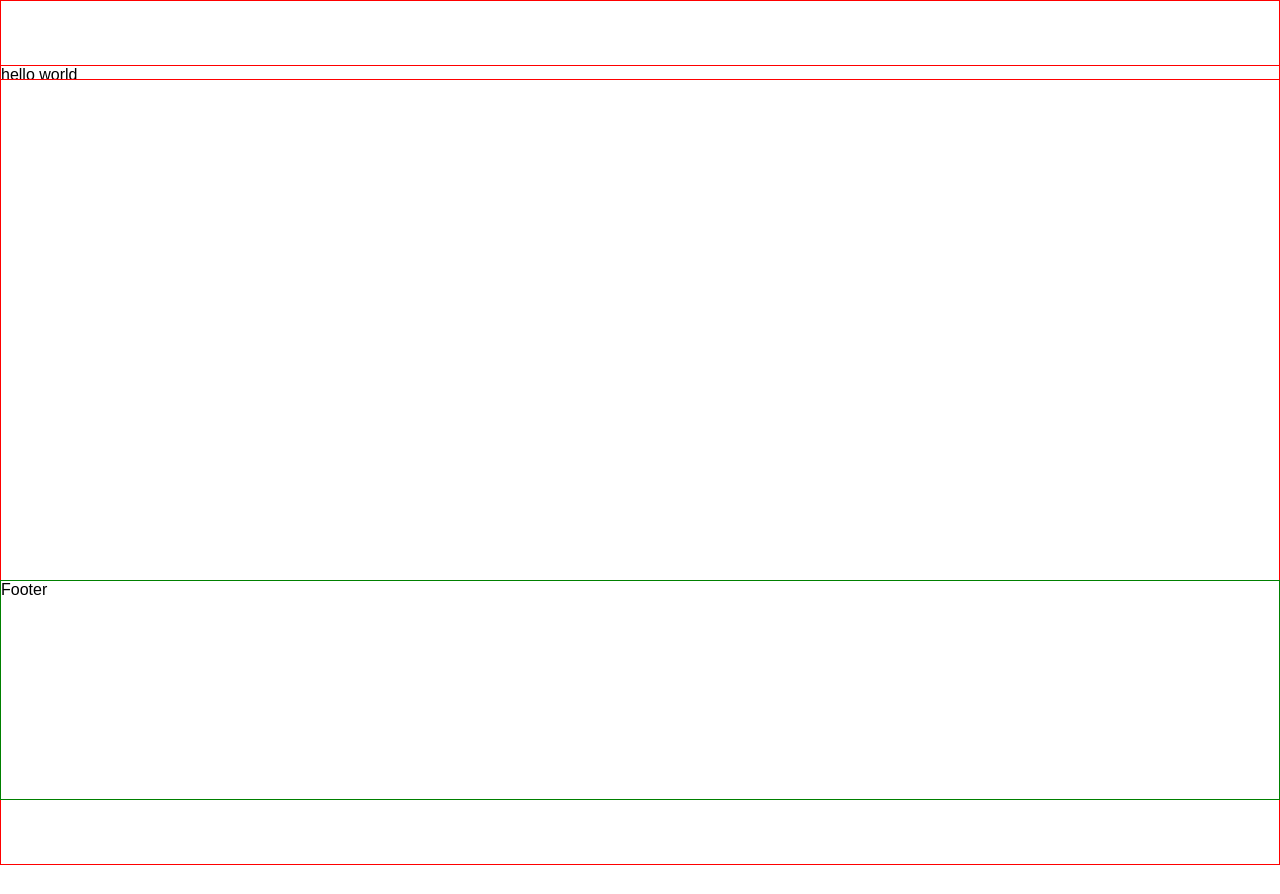
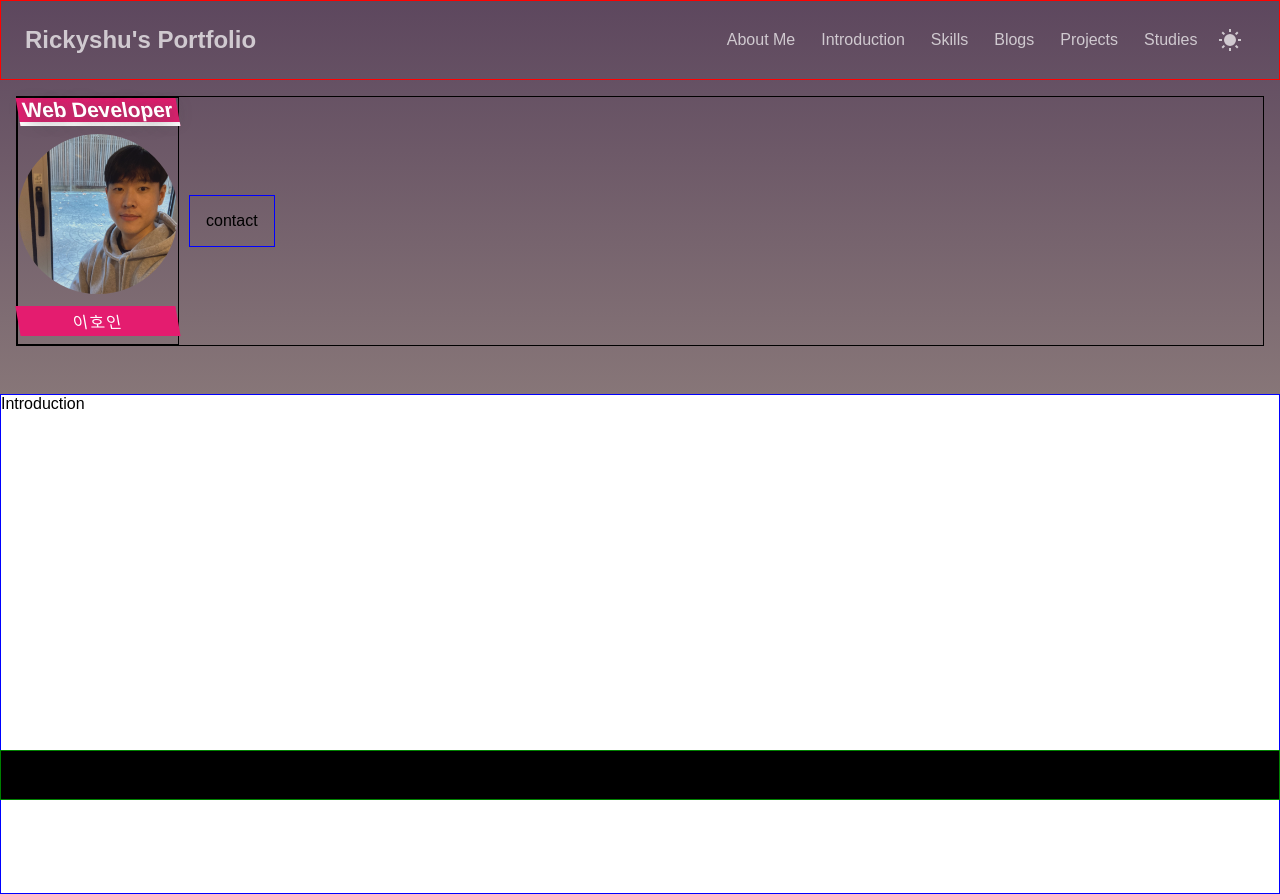
Before and after one commit to rickyshu/resume, a React (Vite) app: page / in a window 1280 px wide. Before the commit the page ends 865 px from the top, so only its background shows below. Built offline with nearby package versions, Linux system fonts and the light colour scheme.

Commit message:
(aa`ope): subject (#issue number)

```diff
--- a/src/App.tsx
+++ b/src/App.tsx
@@ -3,7 +3,7 @@ import { ThemeProvider } from "styled-components";
 import GlobalStyle from "./styles/GlobalStyle";
 
 // recoil
-import { useRecoilState, useRecoilValue } from "recoil";
+import { useRecoilValue } from "recoil";
 import { themeMode } from "./recoil/Theme";
 
 // theme
@@ -14,24 +14,11 @@ import { THEME } from "./constants/index";
 
 // router
 import { routers } from "./router";
-import { RouterProvider, Routes } from "react-router-dom";
+import { RouterProvider } from "react-router-dom";
 
 export default function App() {
   const themeType = useRecoilValue<string>(themeMode);
   const theme = themeType === THEME.LIGHT_THEME ? lightTheme : darkTheme;
-
-  // 헤더로 이동하면 될 듯하다!
-  const [handleThemeMode, setHandleThemeMode] = useRecoilState<string>(themeMode);
-
-  const handleTheme = () => {
-    if (handleThemeMode === "dark") {
-      localStorage.setItem("theme", "light");
-      setHandleThemeMode("light");
-    } else if (handleThemeMode === "light") {
-      localStorage.setItem("theme", "dark");
-      setHandleThemeMode("dark");
-    }
-  };
 
   return (
     <ThemeProvider theme={theme}>
--- a/src/component/Home/Home.style.ts
+++ /dev/null
@@ -1,3 +0,0 @@
-import styled from "styled-components";
-
-export const Container = styled.main``;
--- a/src/component/Home/Home.tsx
+++ /dev/null
@@ -1,7 +0,0 @@
-import * as S from "./Home.style";
-
-const Home = () => {
-  return <S.Container>hello world</S.Container>;
-};
-
-export default Home;
--- /dev/null
+++ b/src/component/Info/Info.style.ts
@@ -0,0 +1,57 @@
+import styled from "styled-components";
+
+export const Container = styled.section`
+  padding: 3rem 1rem;
+  //Info color를 변경해야 하나? 고민해보기!
+  background: linear-gradient(#5d475e, #877678);
+  color: black;
+`;
+
+export const Wrapper = styled.div`
+  margin-top: 3rem;
+  display: flex;
+  /* justify-content: space-around; */
+  align-items: center;
+  gap: 10px;
+  border: 1px solid black;
+`;
+
+export const Profile = styled.div`
+  border: 1px solid black;
+`;
+
+export const PersonalImg = styled.img`
+  width: 10rem;
+  height: 10rem;
+  border-radius: 50%;
+  object-fit: cover;
+  opacity: 0.8;
+`;
+export const Heading = styled.h1`
+  text-align: center;
+  margin-bottom: 0.5rem;
+  font-size: 1.3rem;
+  font-weight: 700;
+  background-color: #e41c6f;
+  color: #fff;
+  border-bottom: 0.3rem solid #fff;
+  text-shadow: 0.2rem 0.2rem 1rem #555;
+  transform: skew(10deg);
+`;
+export const PersonalName = styled.h3`
+  /* font-size: 0rem; */
+  color: #fff;
+  background-color: #e41c6f;
+  margin: 0.5rem 0;
+  text-align: center;
+  padding: 0.2rem 0;
+  letter-spacing: 2px;
+  transform: skew(10deg);
+`;
+
+export const ContactInfo = styled.div`
+  border: 1px solid blue;
+  padding: 1rem 1rem;
+`;
+
+export const Icon = styled.div``;
--- /dev/null
+++ b/src/component/Info/Info.tsx
@@ -0,0 +1,19 @@
+import * as S from "./Info.style";
+import personalImg from "../../assets/personalImg.jpg";
+
+function Info() {
+  return (
+    <S.Container>
+      <S.Wrapper>
+        <S.Profile>
+          <S.Heading>Web Developer</S.Heading>
+          <S.PersonalImg src={personalImg} />
+          <S.PersonalName>이호인</S.PersonalName>
+        </S.Profile>
+        <S.ContactInfo>contact</S.ContactInfo>
+      </S.Wrapper>
+    </S.Container>
+  );
+}
+
+export default Info;
--- /dev/null
+++ b/src/component/Introduction/Introduction.style.ts
@@ -0,0 +1,6 @@
+import styled from "styled-components";
+
+export const Container = styled.section`
+  height: 500px;
+  border: 1px solid blue;
+`;
--- /dev/null
+++ b/src/component/Introduction/Introduction.tsx
@@ -0,0 +1,7 @@
+import * as S from "./Introduction.style";
+
+function Introduction() {
+  return <S.Container>Introduction</S.Container>;
+}
+
+export default Introduction;
--- a/src/layout/footer/Footer.style.ts
+++ b/src/layout/footer/Footer.style.ts
@@ -2,7 +2,8 @@ import styled from "styled-components";
 
 export const Footer = styled.footer`
   width: 100%;
-  height: 220px;
+  height: 50px;
+  background-color: black;
   position: fixed;
   bottom: 0;
   border: 1px solid green;
--- a/src/layout/main/Main.style.ts
+++ b/src/layout/main/Main.style.ts
@@ -3,6 +3,4 @@ import styled from "styled-components";
 export const Main = styled.main`
   width: 100%;
   height: 100vh;
-  border: 1px solid red;
-  margin-top: 65px;
 `;
--- /dev/null
+++ b/src/page/Home/Home.style.ts
@@ -0,0 +1,12 @@
+import styled from "styled-components";
+
+import { RiArrowUpLine } from "react-icons/ri";
+
+export const Container = styled.main`
+  width: 100%;
+  height: 100vh;
+`;
+
+export const ArrowUpIcon = styled(RiArrowUpLine)`
+  font-size: 1.5rem;
+`;
--- /dev/null
+++ b/src/page/Home/Home.tsx
@@ -0,0 +1,15 @@
+import * as S from "./Home.style";
+
+import Info from "../../component/Info/Info";
+import Introductions from "../../component/Introduction/Introduction";
+
+const Home = () => {
+  return (
+    <S.Container>
+      <Info></Info>
+      <Introductions />
+    </S.Container>
+  );
+};
+
+export default Home;
--- a/src/router.tsx
+++ b/src/router.tsx
@@ -3,7 +3,7 @@ import { Router as RemixRouter } from "@remix-run/router/dist/router";
 
 // react component
 import GeneralLayout from "./layout/GeneralLayout";
-import Home from "./component/Home/Home";
+import Home from "./page/Home/Home";
 
 export const routers: RemixRouter = createBrowserRouter([
   {
```
Also changed, not shown: src/assets/personalImg.jpg (renamed from src/assets/개인사진.jpg).
